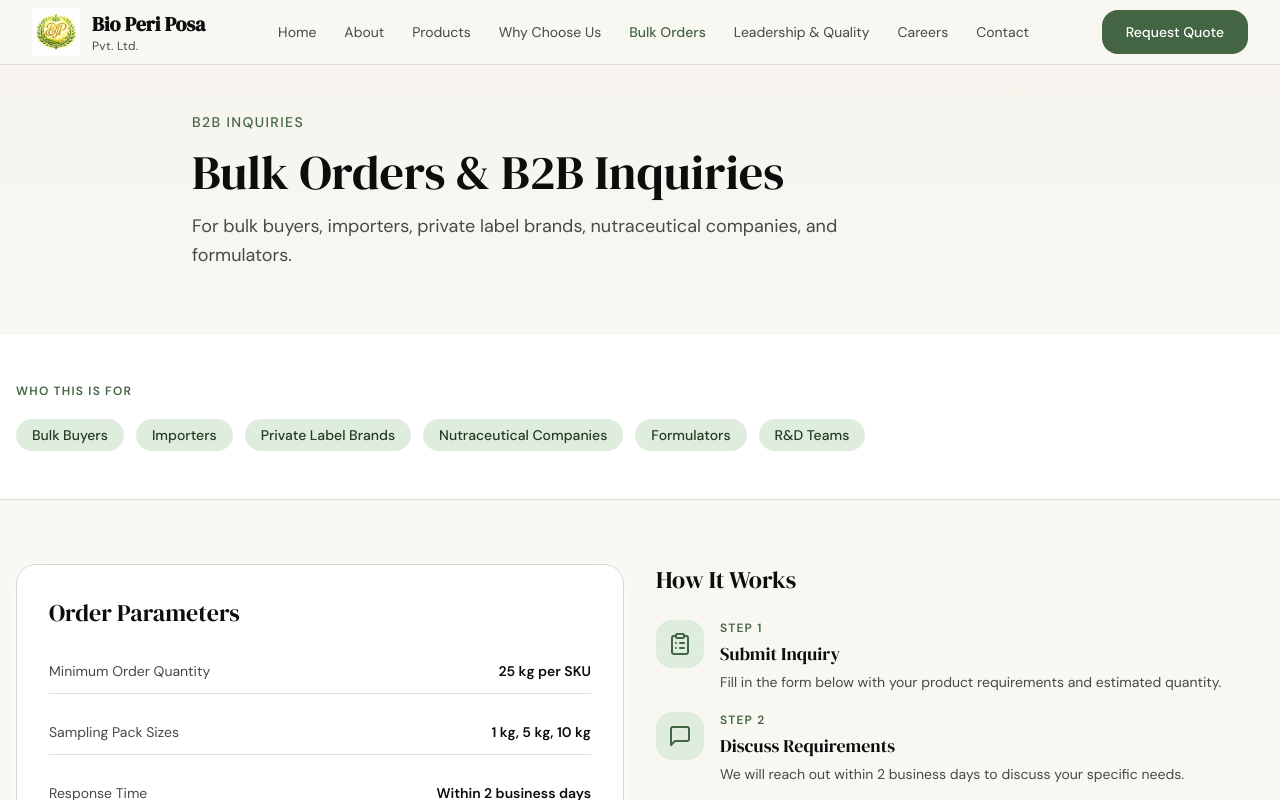
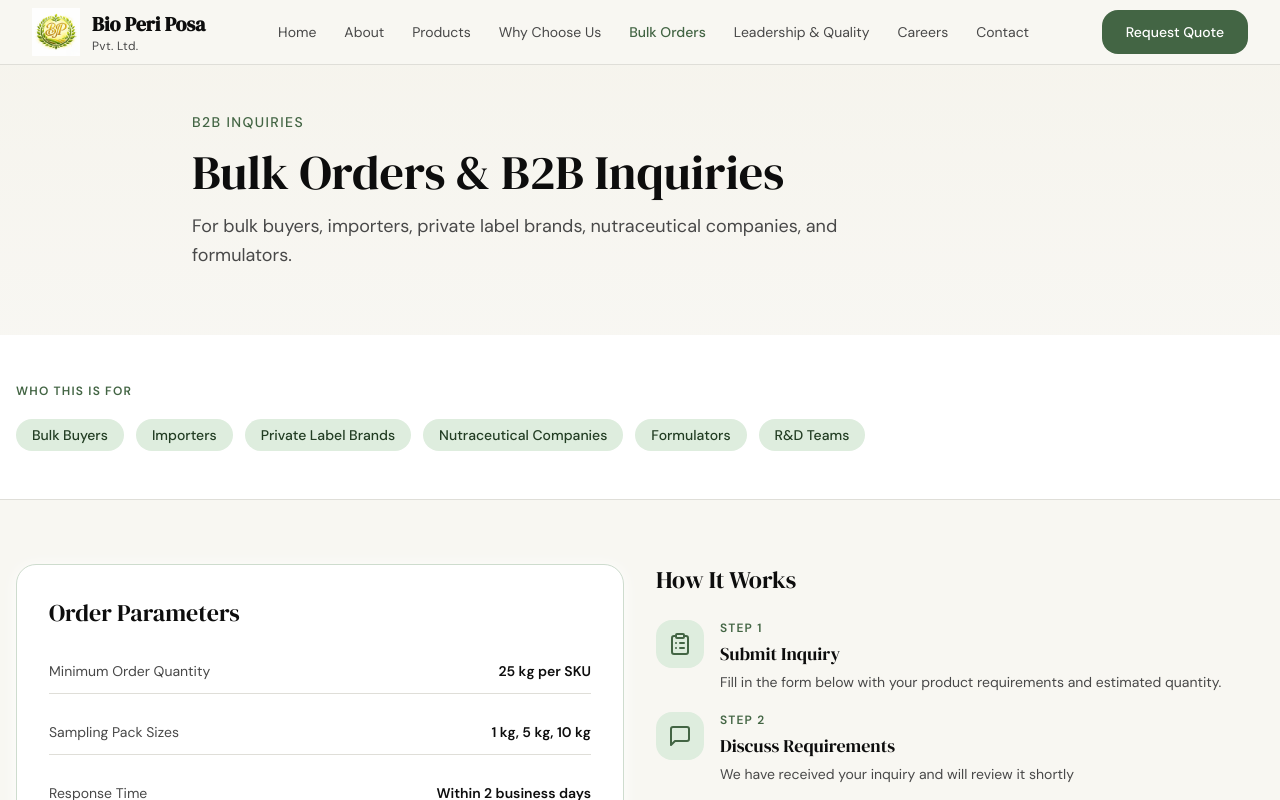
Before and after one commit to chitiagarwal/bio-peri-posa-website, a React (Vite) app in the folder src/frontend/: page /bulk-orders in a window 1280 px wide. Shown: the top 800 px of the page. Built offline with nearby package versions, Linux system fonts and the light colour scheme; what @icp-sdk/core would draw is missing.

Commit message:
Update BulkOrders.tsx

```diff
--- a/src/frontend/src/pages/BulkOrders.tsx
+++ b/src/frontend/src/pages/BulkOrders.tsx
@@ -30,7 +30,7 @@ const steps = [
   {
     icon: <MessageSquare size={24} />,
     title: "Discuss Requirements",
-    desc: "We will reach out within 2 business days to discuss your specific needs.",
+    desc: "We have received your inquiry and will review it shortly",
   },
   {
     icon: <FileText size={24} />,
```
